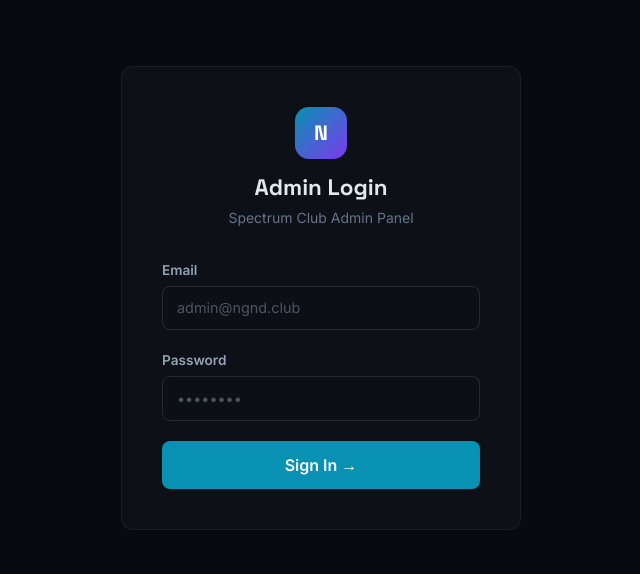
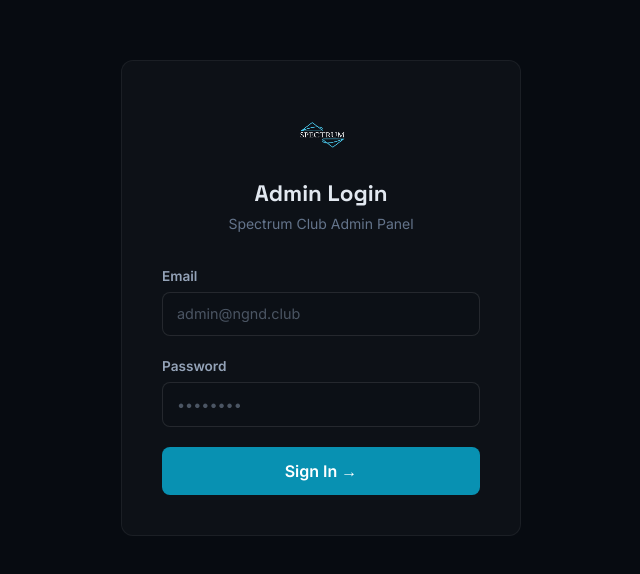
Before and after one commit to Spectrum-electronics-club/web, a React (Vite) app in the folder client/: page /spectrum-manage/login in a window 1280 px wide. Shown: the part 102-676 px from the top of the page, without its empty margins (469-1109 px from the left). Built offline with nearby package versions, Linux system fonts and the light colour scheme; no server answers.

Commit message:
admin logo

```diff
--- a/client/src/pages/admin/AdminLogin.jsx
+++ b/client/src/pages/admin/AdminLogin.jsx
@@ -1,6 +1,7 @@
-import { useState } from 'react'
+import { useState, useEffect } from 'react'
 import { useNavigate, Navigate } from 'react-router-dom'
 import { useAuth } from '@/context/AuthContext'
+import api from '@/utils/axiosInstance'
 
 const fl = { display:'flex', flexDirection:'column', gap:'0.35rem' }
 const lb = { color:'#94a3b8', fontSize:'0.85rem', fontWeight:600 }
@@ -13,6 +14,17 @@
   const [errors, setErrors]   = useState({})
   const [loading, setLoading] = useState(false)
   const [apiError, setApiError] = useState(null)
+  const [logo, setLogo] = useState(localStorage.getItem('spectrum_logo2') || '/logo.png')
+
+  useEffect(() => {
+    api.get('/settings').then(res => {
+      const l2 = res.data?.data?.logo2Url || ''
+      if (l2) {
+        setLogo(l2)
+        localStorage.setItem('spectrum_logo2', l2)
+      }
+    }).catch(err => console.error('Failed to load logo', err))
+  }, [])
 
   if (currentUser) return <Navigate to="/spectrum-manage/dashboard" replace />
 
@@ -43,12 +55,7 @@
       <div className="orb orb-cyan" style={{ width:'300px', height:'300px', top:'30%', left:'50%', transform:'translateX(-50%)', opacity:0.15 }} />
       <div className="card-glass" style={{ width:'100%', maxWidth:'400px', padding:'2.5rem', position:'relative', zIndex:1 }}>
         <div style={{ textAlign:'center', marginBottom:'2rem' }}>
-          <div style={{
-            width:'52px', height:'52px', borderRadius:'14px', margin:'0 auto 1rem',
-            background:'linear-gradient(135deg,#0891b2,#7c3aed)',
-            display:'flex', alignItems:'center', justifyContent:'center',
-            fontFamily:"'Space Grotesk',sans-serif", fontWeight:800, fontSize:'1.3rem', color:'white',
-          }}>N</div>
+          <img src={logo} alt="Spectrum Logo" style={{ width:'64px', height:'64px', margin:'0 auto 1rem', display:'block', objectFit:'contain' }} />
           <h1 style={{ fontFamily:"'Space Grotesk',sans-serif", fontWeight:700, color:'#e2e8f0', fontSize:'1.4rem', margin:'0 0 0.35rem' }}>Admin Login</h1>
           <p style={{ color:'#64748b', fontSize:'0.875rem', margin:0 }}>Spectrum Club Admin Panel</p>
         </div>
```
